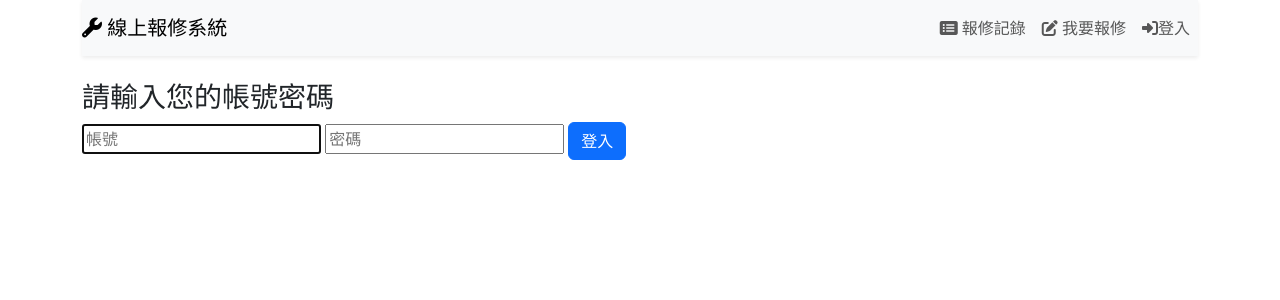
After one commit to nagachen/repair, a Django app: page /accounts/login/ in a window 1280 px wide. The commit adds this page. Shown: the top 300 px of the page. Run offline with Django 5.2, Linux system fonts and the light colour scheme; some libraries are stand-ins or nearby versions.

Commit message:
建立登入登出系統

```diff
--- a/repair/settings.py
+++ b/repair/settings.py
@@ -55,7 +55,7 @@ ROOT_URLCONF = 'repair.urls'
 TEMPLATES = [
     {
         'BACKEND': 'django.template.backends.django.DjangoTemplates',
-        'DIRS': [],
+        'DIRS': [BASE_DIR / 'templates'],
         'APP_DIRS': True,
         'OPTIONS': {
             'context_processors': [
@@ -122,3 +122,4 @@ STATIC_URL = 'static/'
 # https://docs.djangoproject.com/en/5.0/ref/settings/#default-auto-field
 
 DEFAULT_AUTO_FIELD = 'django.db.models.BigAutoField'
+LOGIN_REDIRECT_URL = '/'
--- a/repair/urls.py
+++ b/repair/urls.py
@@ -22,4 +22,5 @@ urlpatterns = [
     path('admin/', admin.site.urls),
     path('log/',include('log.urls')),
     path('',RedirectView.as_view(url='log/')),
+    path('accounts/',include('django.contrib.auth.urls')),
 ]
--- a/log/templates/navbar.html
+++ b/templates/navbar.html
@@ -21,6 +21,23 @@
             <i class="fas fa-edit"></i> 我要報修
           </a>
         </li>
+        {% if user.is_authenticated%}
+        <li class="nav-item">
+
+          <form method="post" action="{% url 'logout' %}" class="nav-link">
+            {% csrf_token %}
+            <button type="submit" ><i class="fas fa-sign-out-alt"></i>{{user.username}}
+              登出</button>
+          </form>
+
+        </li>
+        {%else%}
+        <li class="nav-item">
+          <a href="{% url 'login'%}" class="nav-link"><i class="fas fa-sign-in-alt">
+            </i>登入</a>
+          </a>
+        </li>
+        {%endif%}
       </ul>
     </div>
   </nav>
--- /dev/null
+++ b/templates/registration/logged_out.html
@@ -0,0 +1,6 @@
+{% extends "base.html" %}
+<!--！！logged_out.html設置，需在根下的templates,路徑和setting不對，會找不到file-->
+{% block content %}
+<p class="alert alert-info">您已登出!!</p>
+<a href="{% url 'login'%}" class="btn btn-primary">請按此處重新<i class="fas fa-sign-in-alt"></i> 登入</a>
+{% endblock %}
--- /dev/null
+++ b/templates/registration/login.html
@@ -0,0 +1,16 @@
+{% extends "base.html" %}
+
+{% block content %}
+{% if form.errors %}
+<p class="alert alert-danger">帳號或密碼不符合，請再試一次。</p>
+{% endif %}
+<form method="post" action="{% url 'login' %}">
+  {% csrf_token %}
+  <div class="h3 mb5">請輸入您的帳號密碼</div>
+  <div class="form-inline">
+    <input name="username" autofocus="" required="" id="id_username" maxlength="254" type="text" class=" mr-2" placeholder="帳號">
+    <input name="password" required="" id="id_password" type="password" class=" mr-2" placeholder="密碼">
+    <input type="submit" value="登入" class="btn btn-primary" />
+  </div>
+</form>
+{% endblock %}
```
Also changed, not shown: templates/base.html (renamed from log/templates/base.html), templates/log/logitem_detail.html (renamed from log/templates/log/logitem_detail.html), templates/log/logitem_form.html (renamed from log/templates/log/logitem_form.html), templates/log/logitem_list.html (renamed from log/templates/log/logitem_list.html), templates/pagination.html (renamed from log/templates/pagination.html).
